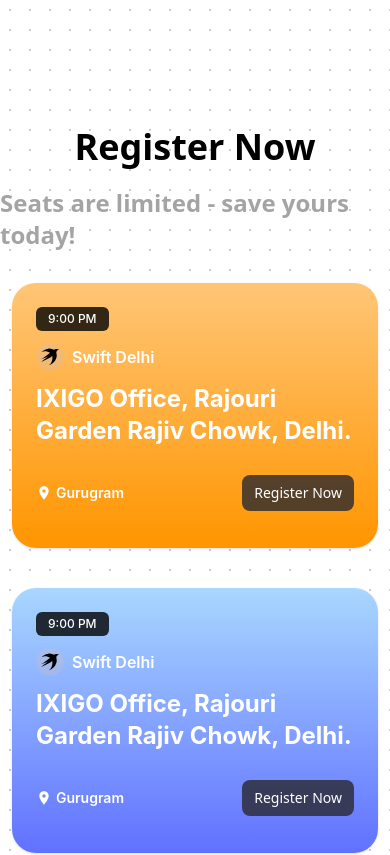
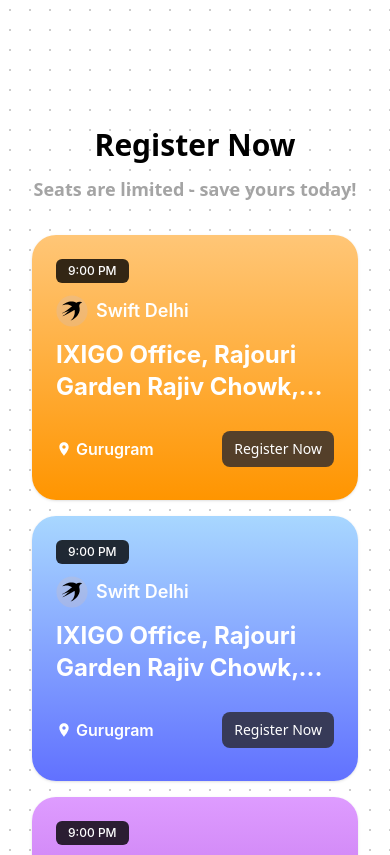
Before and after one commit to WatchPartyAroundIndia/watchpartyaroundindia.github.io, a React (Vite) app: page / in a window 390 px wide. Shown: the part 3820-4675 px from the top of the page. Built offline with nearby package versions, Linux system fonts and the light colour scheme; a web font is replaced by a local one.

Commit message:
feat: update typography and layout for MeetTheTeam and RegisterNow components

```diff
--- a/src/components/meet-the-team.tsx
+++ b/src/components/meet-the-team.tsx
@@ -66,8 +66,10 @@
   return (
     <div className="flex flex-col items-center justify-center">
       <div className="h-24" />
-      <h2 className="font-sans font-bold text-4xl mb-5">Meet The Team</h2>
-      <h4 className="font-sans font-bold text-2xl text-[#A4A4A4]">
+      <h2 className="font-sans font-bold text-3xl md:text-4xl mb-3">
+        Meet The Team
+      </h2>
+      <h4 className="font-sans font-bold text-lg md:text-2xl text-[#A4A4A4]">
         Build by devs, for devs
       </h4>
       <div className="flex justify-center max-w-7xl mt-8 px-4">
@@ -77,6 +79,10 @@
               key={member.id}
               className="flex flex-col items-center justify-end w-48 h-48 rounded-full shadow transition relative"
               style={{ backgroundColor: member.backgroundColour }}
+              onClick={(e) => {
+                e.preventDefault();
+                window.open(member.socialLink, "_blank");
+              }}
             >
               <img
                 src={member.memojiLogo}
@@ -90,7 +96,6 @@
           ))}
         </div>
       </div>
-      <div className="h-24" />
     </div>
   );
 };
--- a/src/components/register-now.tsx
+++ b/src/components/register-now.tsx
@@ -110,11 +110,13 @@
   return (
     <div className="flex flex-col items-center justify-center">
       <div className="h-24" />
-      <h2 className="font-sans font-bold text-4xl mb-5">Register Now</h2>
-      <h4 className="font-sans font-bold text-2xl text-[#A4A4A4]">
+      <h2 className="font-sans font-bold text-3xl md:text-4xl mb-3">
+        Register Now
+      </h2>
+      <h4 className="font-sans font-bold text-lg md:text-2xl text-[#A4A4A4]">
         Seats are limited - save yours today!
       </h4>
-      <div className="grid grid-cols-1 sm:grid-cols-2 md:grid-cols-3 gap-10 w-full max-w-6xl mt-8 px-3">
+      <div className="grid grid-cols-1 sm:grid-cols-2 md:grid-cols-3 gap-4 md:gap-6 lg:gap-8 w-full max-w-6xl mt-8 px-8 lg:px-4">
         {swiftEvents.map((event) => (
           <div
             key={event.id}
@@ -129,9 +131,9 @@
                 <img
                   src={swiftLogo}
                   alt="swift"
-                  className="w-7 h-7 flex-shrink-0"
+                  className="w-8 h-8 flex-shrink-0"
                 />
-                <h6 className="font-semibold text-white text-base">
+                <h6 className="font-semibold text-white text-lg">
                   {event.chapterName}
                 </h6>
               </div>
@@ -141,7 +143,7 @@
               </h4>
 
               <div className="flex items-center justify-between w-full text-white mt-auto">
-                <div className="flex items-center font-semibold text-sm">
+                <div className="flex items-center font-semibold text-base">
                   <img
                     src={locationPinLogo}
                     alt="location pin"
@@ -163,7 +165,6 @@
           </div>
         ))}
       </div>
-      <div className="h-24" />
     </div>
   );
 };
```
